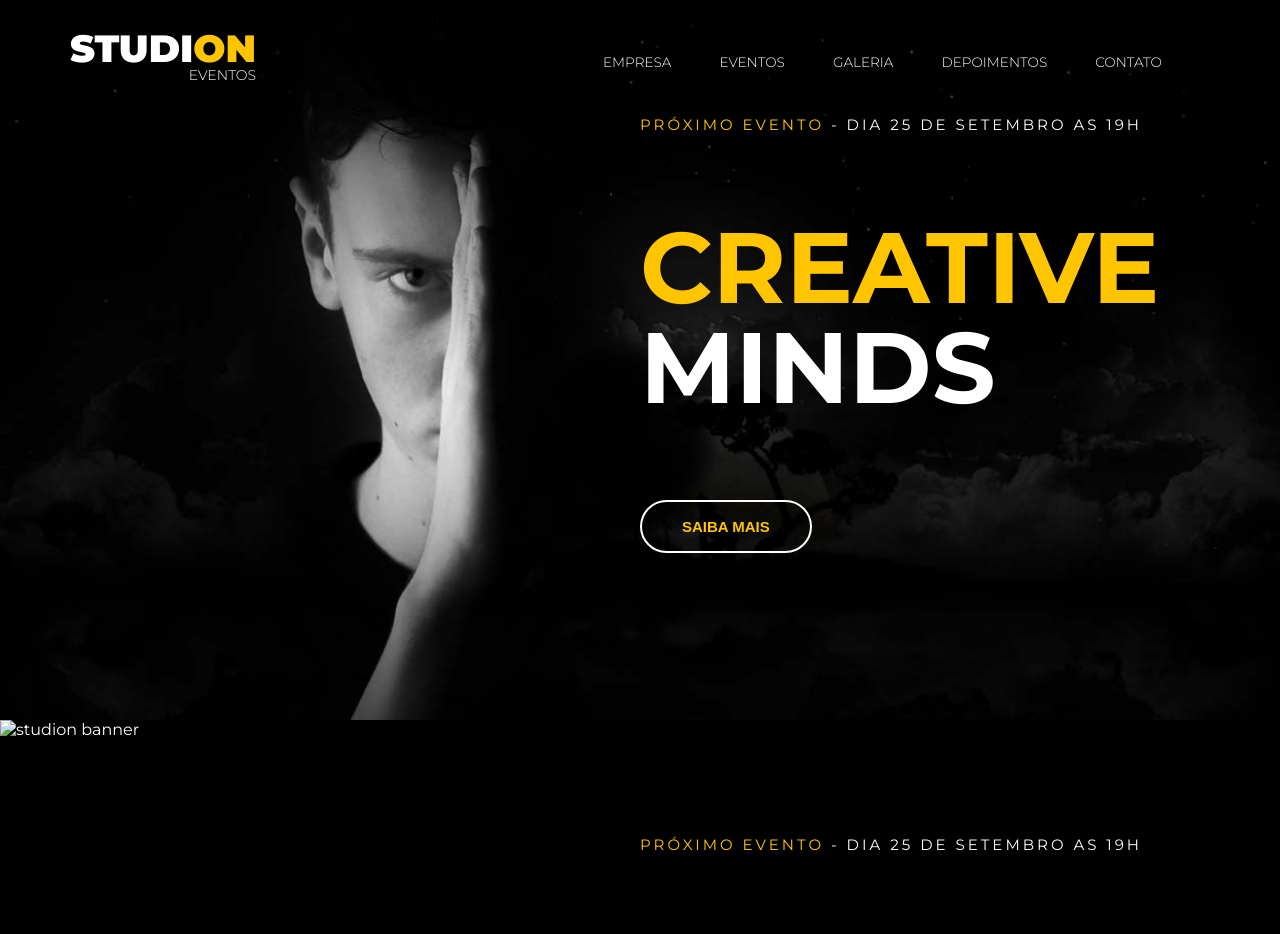
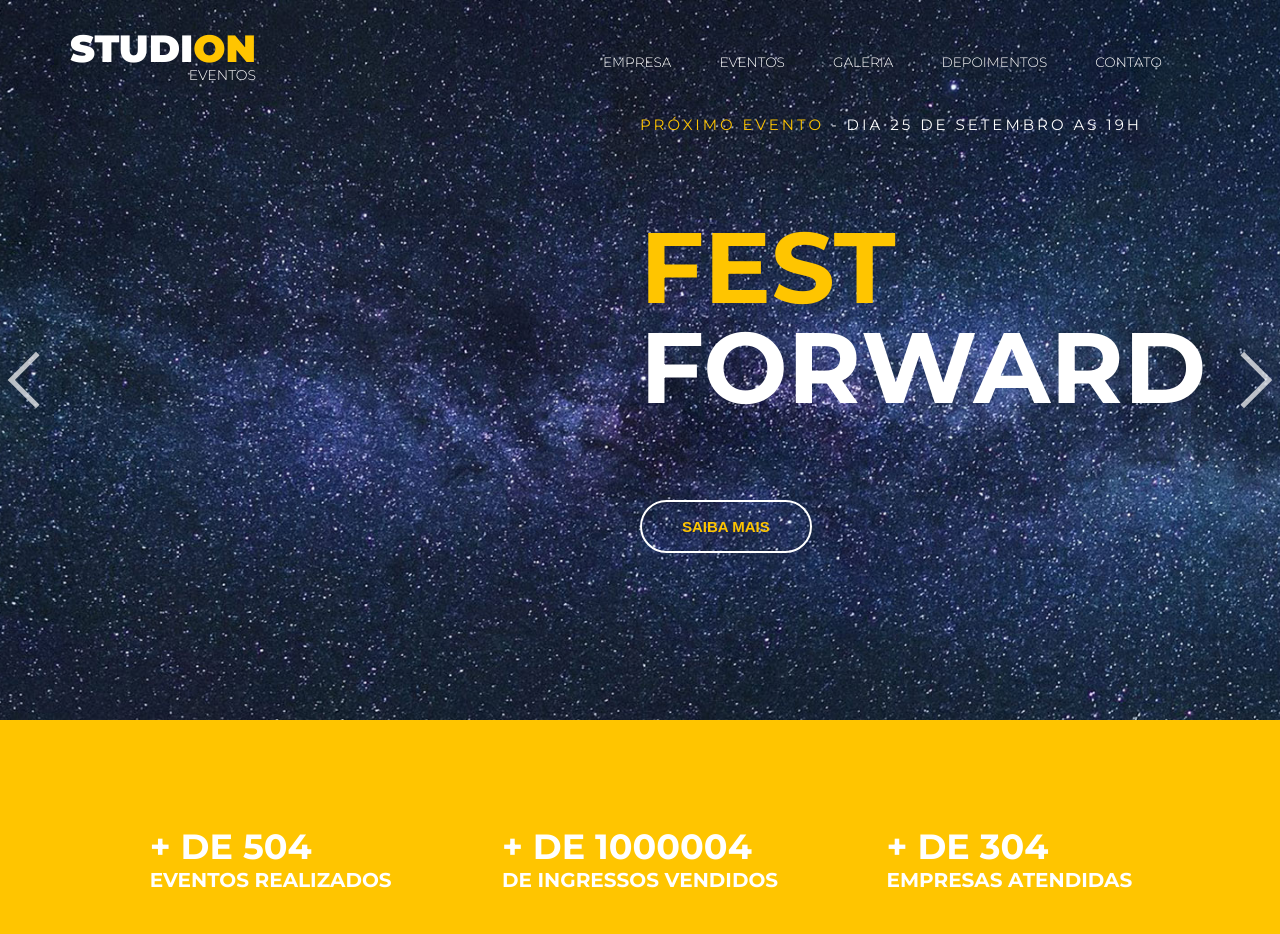
Before and after one commit to MahRupp/StudiOn, a website: page src/index.html in a window 1280 px wide. Shown: the top 934 px of the page. Drawn offline with nearby package versions, Linux system fonts and the light colour scheme; files whose address does not match are found by name.

Commit message:
finalizei a aula

```diff
--- a/src/css/_home.css
+++ b/src/css/_home.css
@@ -1,6 +1,32 @@
 .slider {
   background-color: #000;
   color: #fff;
+}
+
+.slider__prev-arrow,
+.slider__next-arrow {
+  width: 2.5rem;
+  height: 2.5rem;
+  border: 5px solid #fff;
+  border-right: unset;
+  border-bottom: unset;
+  opacity: 0.7;
+}
+
+.slider__prev-arrow {
+  z-index: 1;
+  left: 1rem;
+  transform: rotate(-45deg);
+}
+
+.slider__next-arrow {
+  right: 1rem;
+  transform: rotate(135deg);
+}
+
+.slider__prev-arrow::before,
+.slider__next-arrow::before {
+  content: "";
 }
 
 .slide {
--- a/src/index.html
+++ b/src/index.html
@@ -68,7 +68,7 @@
 			<div class="slide">
 				<img
 				class="slide__background-image"
-				src="./images/"
+				src="./images/banner2.jpg"
 				alt="studion banner"
 				/>
 				<div class="slide__copy">
@@ -100,17 +100,20 @@
 		<section id="counter">
 			<ul class="container counter__container">
 				<li>
-					<h3>+ de 500
+					<h3>
+						+ de <span class="counter_number"> 500</span>
 						<small>eventos realizados</small>
 					</h3>
 				</li>
 				<li>
-					<h3>+ de 1.000.000
+					<h3>
+						+ de <span class="counter_number"> 1000000</span>
 						<small>de ingressos vendidos</small>
 					</h3>
 				</li>
 				<li>
-					<h3>+ de 300
+					<h3>
+						+ de <span class="counter_number"> 300</span>
 						<small>empresas atendidas</small>
 					</h3>
 				</li>
@@ -138,7 +141,7 @@
 		<section class="quote">
 			<div class="container quote__container">
 				<div class="quote__copy">
-					<h6>você informa a temática é nós planejamos um evento com tecnologia e</h6>
+					<h6>você informa a temática e nós planejamos um evento com tecnologia e</h6>
 					<h2><span class=copy--primary>muito + </span>diversão</h2>
 					<button class="btn btn--quote">fazer cotação</button>
 				</div>
@@ -157,7 +160,7 @@
 				<label for="email">receba news e promoções</label>
 				<fieldset>
 					<input id="email" type="email" placeholder="email"/>
-					<button type="submit">
+					<button class="footer__form-button" type="submit">
 						<i class="fas fa-paper-plane fa-2x"></i>
 					</button>
 				</fieldset>
@@ -193,5 +196,12 @@
 	</footer>
 	<script src="//code.jquery.com/jquery-1.11.0.min.js"></script>
 	<script src="//code.jquery.com/jquery-migrate-1.2.1.min.js"></script>
+	<script src="https://cdnjs.cloudflare.com/ajax/libs/jquery/3.5.1/jquery.min.js"></script>
+	<script src="https://cdnjs.cloudflare.com/ajax/libs/jquery-migrate/3.3.0/jquery-migrate.min.js"></script>
 	<script src="https://cdnjs.cloudflare.com/ajax/libs/slick-carousel/1.9.0/slick.min.js"></script>
+	<script src="https://smtpjs.com/v3/smtp.js"></script>
+  <script src="https://cdnjs.cloudflare.com/ajax/libs/waypoints/4.0.0/jquery.waypoints.min.js"></script>
+  <script src="http://ciromattia.github.io/jquery.counterup/jquery.counterup.js"></script>
+	<script src="https://smtpjs.com/v3/smtp.js"></script>
+	<script src="./script.js"></script>
 </body>
--- /dev/null
+++ b/src/script.js
@@ -0,0 +1,51 @@
+$(document).ready(() => {
+  const slickOptions = {
+    autoplay: true,
+    dots: false,
+    prevArrow:
+      '<button type="button" class="slick-prev slider__prev-arrow">Previous</button>;',
+    nextArrow:
+      '<button type="button" class="slick-next slider__next-arrow">Next</button>;'
+  };
+
+  $('.slider').slick(slickOptions);
+
+
+  setInterval (() => {
+    const numberCollection = document.querySelectorAll(".counter_number");
+
+    numberCollection.forEach((number) => {
+      console.log(parseFloat(number.innerHTML));
+      //const number2 = number.innerHTML.replace(".", "");
+      const currentNumber = Number(number.innerHTML);
+      number.innerHTML = currentNumber + 1;
+    });
+  }, 1000);
+
+  const counterOptions = {
+    delay: 10,
+    time: 1000,
+  };
+
+  $(".counter_number").counterUp(counterOptions);
+
+  $(".footer__form-button").on('click', () => {
+    const email = $('#email').val();
+    Email.send({
+      Host : "smtp.yourisp.com",
+      Username : "username",
+      Password : "password",
+      To : 'mahrupp@gmail.com',
+      From : email ,
+      Subject : "Quero ser adiconado na newsletter",
+      Body : `Ola, quero ser adicionado na newsletter do site
+            Meu e-mail eh ${email}
+            Muito thanks`
+            ,
+    }).then(
+      (message) => alert(message)
+    );
+
+  });
+
+});
```
Also changed, not shown: src/images/banner2.jpg (added), src/images/banner3.jpg (added), src/notas.md (deleted).
